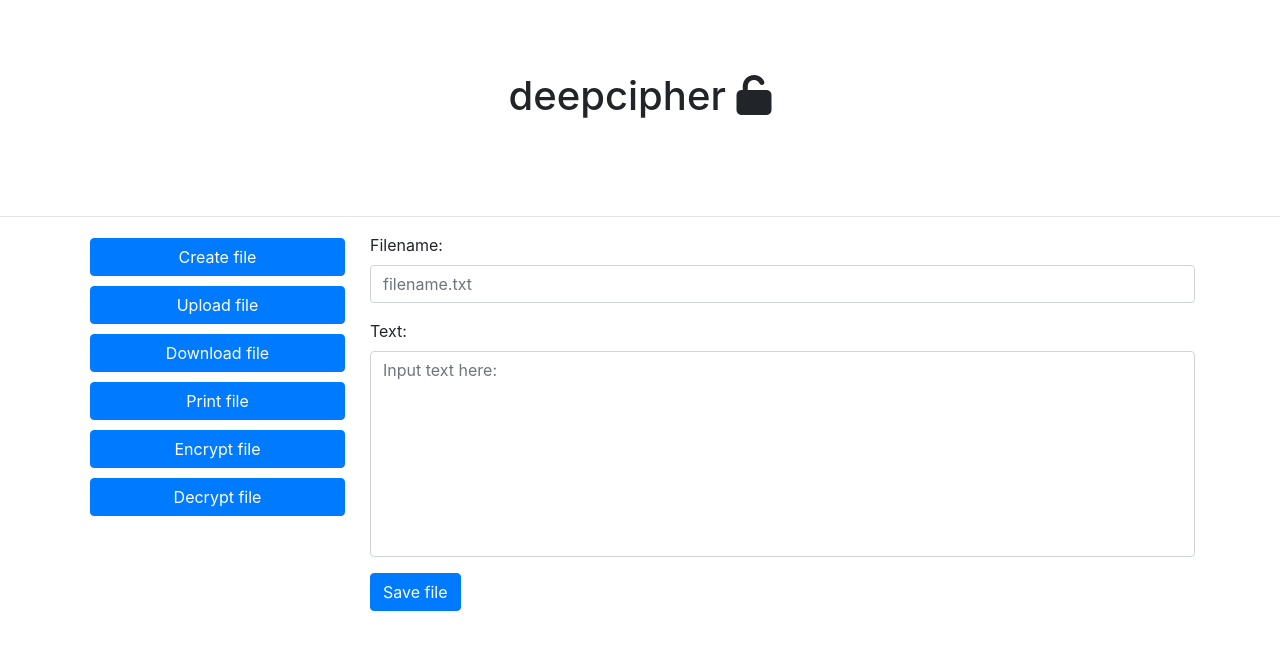
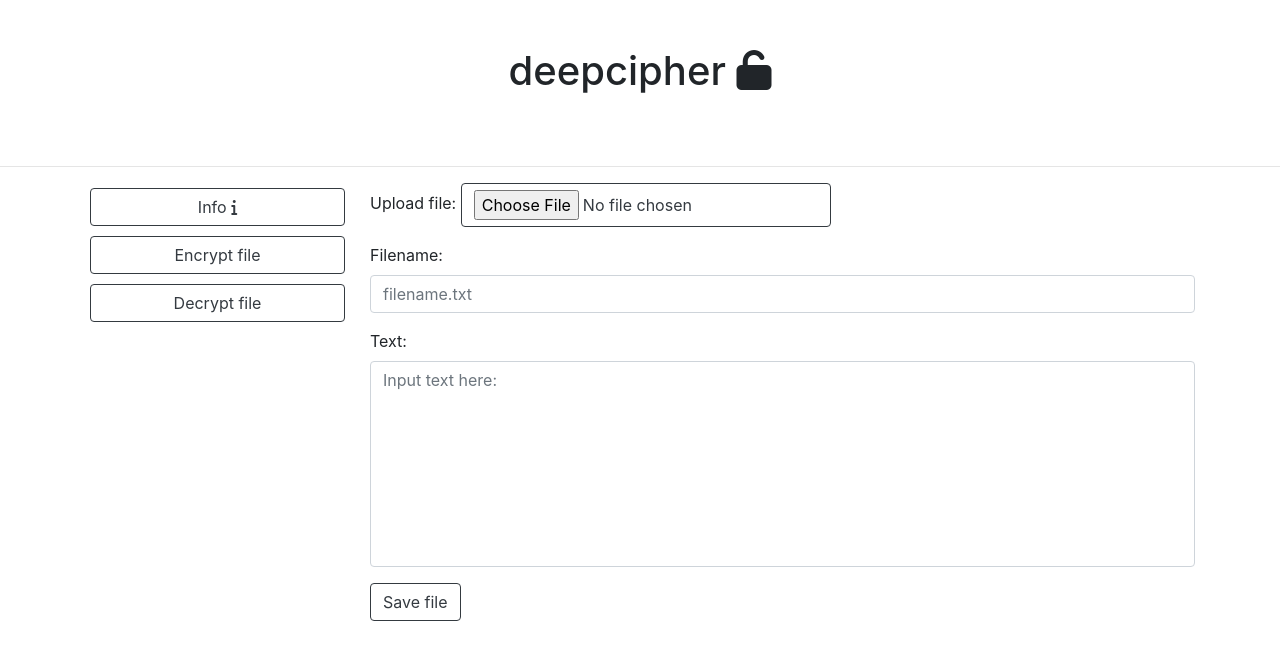
Before and after one commit to zestuus/deepcipher, a website: page public/index.html in a window 1280 px wide. Drawn offline with nearby package versions, Linux system fonts and the light colour scheme.

Commit message:
change styles, add info page and upload button

```diff
--- a/public/client.js
+++ b/public/client.js
@@ -0,0 +1,3 @@
+document.getElementById("upload").onchange = function() {
+    document.getElementById("open").submit();
+};
--- a/public/index.html
+++ b/public/index.html
@@ -17,24 +17,30 @@
 	<div class="container">
 		<div class="row">
 			<div class="col-3 menu">
-				<button class="btn btn-primary">Create file</button>
-				<button class="btn btn-primary">Upload file</button>
-				<button class="btn btn-primary">Download file</button>
-				<button class="btn btn-primary">Print file</button>
-				<button class="btn btn-primary">Encrypt file</button>
-				<button class="btn btn-primary">Decrypt file</button>
+				<a href="/info" class="btn btn-outline-dark">Info <i class="fas fa-info"></i></a>
+				<button class="btn btn-outline-dark">Encrypt file</button>
+				<button class="btn btn-outline-dark">Decrypt file</button>
+<!--			<button class="btn btn-outline-dark">Upload file</button>
+				<button class="btn btn-outline-dark">Download file</button> -->
+				<!-- <button class="btn btn-outline-dark">Create file</button> -->
 			</div>
 			<div class="col-9">
+				<form id="open" action="/open" method="post">
+					<div class="form-group">
+						<label for="upload">Upload file: </label>
+						<input name="upload" class="btn btn-outline-dark" value="Open file" id="upload" type="file" accept=".txt">
+					</div>
+				</form>
 				<form action="/save" method="post">
 					<div class="form-group">
 						<label for="filename">Filename: </label>
-						<input type="text" class="form-control" name="filename" placeholder="filename.txt">
+						<input type="text" pattern="^[a-zA-Z]+.txt$" title="File mush have extention .txt" class="form-control" name="filename" placeholder="filename.txt">
 					</div>
 					<div class="form-group">
 						<label for="text">Text: </label><br>
 						<textarea type="text" class="form-control" name="text" placeholder="Input text here:" rows="8"></textarea>
 					</div>
-					<button type="submit" class="btn btn-primary">Save file</button>
+					<button type="submit" class="btn btn-outline-dark">Save file</button>
 				</form>
 			</div>
 		</div>
--- a/public/style.css
+++ b/public/style.css
@@ -1,6 +1,6 @@
 .header {
 	display: table;
-	height: 200px;
+	height: 150px;
 	overflow: hidden;
 }
 .logo {
```
Also changed, not shown: public/info/index.html (added, +27 -0 lines).
